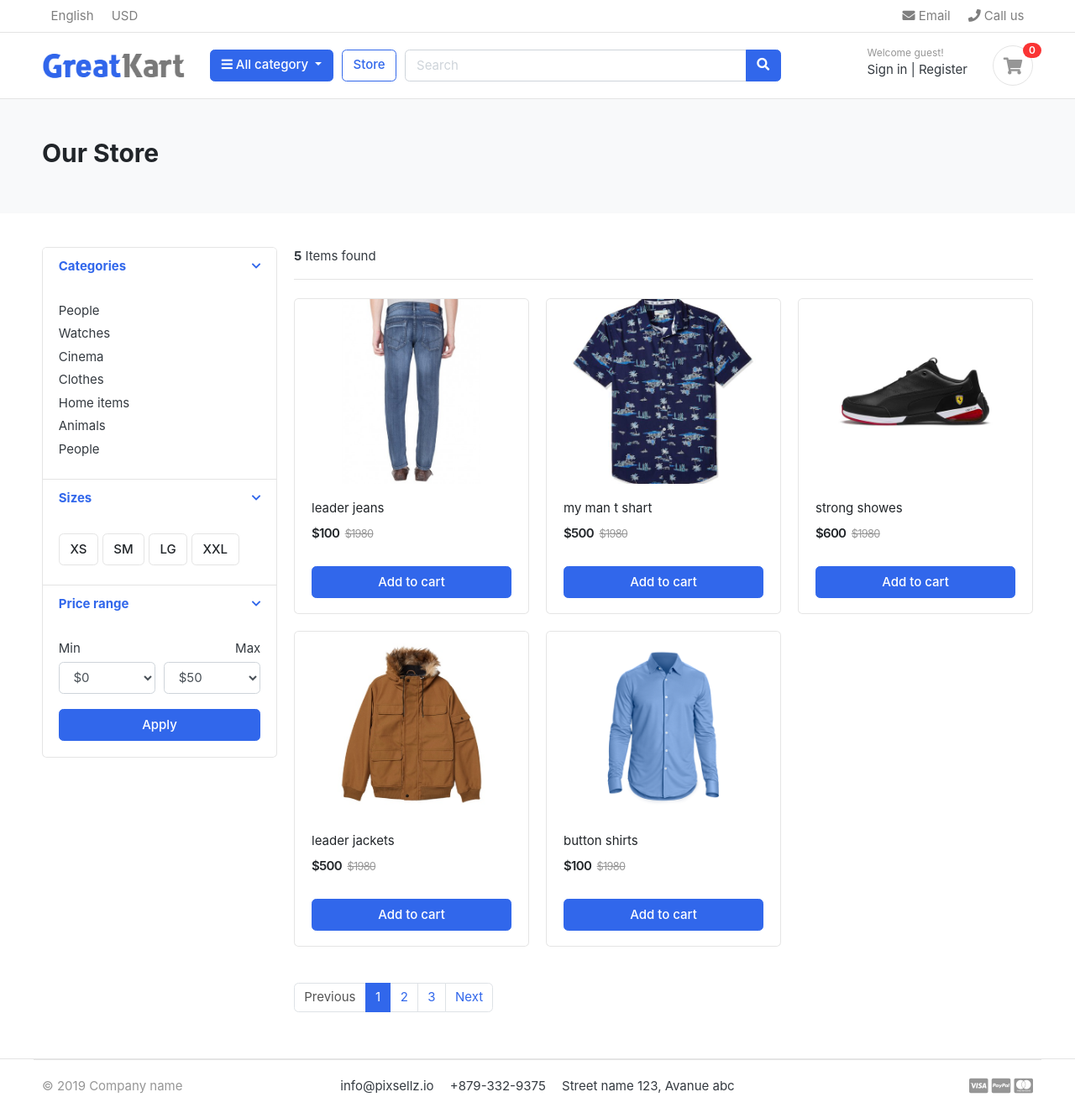
After one commit to kishanworking/ecommerce, a Django app: page /store/ in a window 1280 px wide. The commit adds this page. Shown: the whole page at 84% size. Run offline with Django 3.2, Linux system fonts and the light colour scheme; data comes from the database, SQL or seed files in the repository; some libraries are stand-ins or nearby versions; some web fonts are replaced.

Commit message:
category

```diff
--- /dev/null
+++ b/category_app/context_processors.py
@@ -0,0 +1,8 @@
+# for category showing
+# addit to setting .py
+
+from .models import Category
+
+def menu_links(request):
+    links = Category.objects.all()
+    return dict(links=links)
--- a/category_app/models.py
+++ b/category_app/models.py
@@ -1,5 +1,5 @@
 from django.db import models
-
+from django.urls import reverse
 # Create your models here.
 class Category(models.Model):
     category_name = models.CharField(max_length=50, unique=True)
@@ -12,5 +12,9 @@ class Category(models.Model):
         verbose_name_plural = 'categories'
 
 
+    # takeing url of perticular category
+    def get_url(self):
+        return reverse('products_by_category', args=[self.slug])
+
     def __str__(self):
         return self.category_name
--- a/greatkart/settings.py
+++ b/greatkart/settings.py
@@ -68,6 +68,7 @@ TEMPLATES = [
                 'django.template.context_processors.request',
                 'django.contrib.auth.context_processors.auth',
                 'django.contrib.messages.context_processors.messages',
+                'category_app.context_processors.menu_links',
             ],
         },
     },
--- a/greatkart/urls.py
+++ b/greatkart/urls.py
@@ -14,17 +14,21 @@ Including another URLconf
     2. Add a URL to urlpatterns:  path('blog/', include('blog.urls'))
 """
 from django.contrib import admin
-from django.urls import path
+from django.urls import include, path
 
 
-from . import views
 from django.conf.urls.static import static
 from django.conf import settings
-
+from . import views
 
 urlpatterns = [
     path('admin/', admin.site.urls),
 
     path('', views.home, name="home"),
 
+    # linking to store app urls.py
+    path('store/', include('store_app.urls')),
+
+
+
 ] + static(settings.MEDIA_URL, document_root = settings.MEDIA_ROOT)
--- a/store_app/urls.py
+++ b/store_app/urls.py
@@ -0,0 +1,12 @@
+
+from django.urls import path
+
+from . import views
+
+urlpatterns = [
+
+    path('', views.store, name="store"),
+    path('<slug:category_slug>/', views.store, name='products_by_category'),
+
+
+]
--- a/store_app/views.py
+++ b/store_app/views.py
@@ -1,3 +1,24 @@
-from django.shortcuts import render
+from django.shortcuts import render, get_object_or_404
+from .models import Product
+from category_app.models import Category
+# Create your views here.
 
-# Create your views here.
+def store(request, category_slug=None):
+
+    categories = None
+    products = None
+
+    # show data categories wies
+    if category_slug != None:
+        categories = get_object_or_404(Category, slug=category_slug)
+        products = Product.objects.filter(category=categories, is_available=True)
+        product_count = products.count()
+    else:
+        products = Product.objects.all().filter(is_available=True)
+        product_count = products.count()
+
+    context = {
+        'products': products,
+        'product_count' : product_count,
+    }
+    return render(request, 'store/store.html', context)
--- a/templates/includes/navbar.html
+++ b/templates/includes/navbar.html
@@ -41,16 +41,14 @@
                             <i class="fa fa-bars"></i> All category
                         </button>
                         <div class="dropdown-menu">
-                            <a class="dropdown-item" href="#">Machinery / Mechanical Parts / Tools </a>
-                            <a class="dropdown-item" href="#">Consumer Electronics / Home Appliances </a>
-                            <a class="dropdown-item" href="#">Auto / Transportation</a>
-                            <a class="dropdown-item" href="#">Apparel / Textiles / Timepieces </a>
-                            <a class="dropdown-item" href="#">Home & Garden / Construction / Lights </a>
-                            <a class="dropdown-item" href="#">Beauty & Personal Care / Health </a>
+                            {% for i in links %}
+                            {% comment %} for linking perticular category  {% endcomment %}
+                            <a class="dropdown-item" href="{{ i.get_url }}">{{ i.category_name }}</a>
+                            {% endfor %}
                         </div>
                     </div> <!-- category-wrap.// -->
                 </div> <!-- col.// -->
-                <a href="./store.html" class="btn btn-outline-primary">Store</a>
+                <a href="{% url 'store' %}" class="btn btn-outline-primary">Store</a>
                 <div class="col-lg  col-md-6 col-sm-12 col">
                     <form action="#" class="search">
                         <div class="input-group w-100">
--- /dev/null
+++ b/templates/store/store.html
@@ -0,0 +1,178 @@
+{% extends "base.html" %}
+{% load static %}
+
+
+{% block content %}
+
+<!-- ========================= SECTION PAGETOP ========================= -->
+    <section class="section-pagetop bg">
+    <div class="container">
+        <h2 class="title-page">Our Store</h2>
+
+    </div> <!-- container //  -->
+    </section>
+    <!-- ========================= SECTION INTRO END// ========================= -->
+
+    <!-- ========================= SECTION CONTENT ========================= -->
+<section class="section-content padding-y">
+    <div class="container">
+
+    <div class="row">
+        <aside class="col-md-3">
+
+    <div class="card">
+        <article class="filter-group">
+            <header class="card-header">
+                <a href="#" data-toggle="collapse" data-target="#collapse_1" aria-expanded="true" class="">
+                    <i class="icon-control fa fa-chevron-down"></i>
+                    <h6 class="title">Categories</h6>
+                </a>
+            </header>
+            <div class="filter-content collapse show" id="collapse_1" style="">
+                <div class="card-body">
+
+                    <ul class="list-menu">
+                    <li><a href="#">People  </a></li>
+                    <li><a href="#">Watches </a></li>
+                    <li><a href="#">Cinema  </a></li>
+                    <li><a href="#">Clothes  </a></li>
+                    <li><a href="#">Home items </a></li>
+                    <li><a href="#">Animals</a></li>
+                    <li><a href="#">People </a></li>
+                    </ul>
+
+                </div> <!-- card-body.// -->
+            </div>
+        </article> <!-- filter-group  .// -->
+        <article class="filter-group">
+            <header class="card-header">
+                <a href="#" data-toggle="collapse" data-target="#collapse_4" aria-expanded="true" class="">
+                    <i class="icon-control fa fa-chevron-down"></i>
+                    <h6 class="title">Sizes </h6>
+                </a>
+            </header>
+            <div class="filter-content collapse show" id="collapse_4" style="">
+                <div class="card-body">
+                  <label class="checkbox-btn">
+                    <input type="checkbox">
+                    <span class="btn btn-light"> XS </span>
+                  </label>
+
+                  <label class="checkbox-btn">
+                    <input type="checkbox">
+                    <span class="btn btn-light"> SM </span>
+                  </label>
+
+                  <label class="checkbox-btn">
+                    <input type="checkbox">
+                    <span class="btn btn-light"> LG </span>
+                  </label>
+
+                  <label class="checkbox-btn">
+                    <input type="checkbox">
+                    <span class="btn btn-light"> XXL </span>
+                  </label>
+            </div><!-- card-body.// -->
+            </div>
+        </article> <!-- filter-group .// -->
+
+        <article class="filter-group">
+            <header class="card-header">
+                <a href="#" data-toggle="collapse" data-target="#collapse_3" aria-expanded="true" class="">
+                    <i class="icon-control fa fa-chevron-down"></i>
+                    <h6 class="title">Price range </h6>
+                </a>
+            </header>
+            <div class="filter-content collapse show" id="collapse_3" style="">
+                <div class="card-body">
+
+                    <div class="form-row">
+                    <div class="form-group col-md-6">
+                      <label>Min</label>
+                      <!-- <input class="form-control" placeholder="$0" type="number"> -->
+                          <select class="mr-2 form-control">
+                            <option value="0">$0</option>
+                            <option value="50">$50</option>
+                            <option value="100">$100</option>
+                            <option value="150">$150</option>
+                            <option value="200">$200</option>
+                            <option value="500">$500</option>
+                            <option value="1000">$1000</option>
+                        </select>
+                    </div>
+                    <div class="form-group text-right col-md-6">
+                      <label>Max</label>
+                          <select class="mr-2 form-control">
+                            <option value="50">$50</option>
+                            <option value="100">$100</option>
+                            <option value="150">$150</option>
+                            <option value="200">$200</option>
+                            <option value="500">$500</option>
+                            <option value="1000">$1000</option>
+                            <option value="2000">$2000+</option>
+                        </select>
+                    </div>
+                    </div> <!-- form-row.// -->
+                    <button class="btn btn-block btn-primary">Apply</button>
+                </div><!-- card-body.// -->
+            </div>
+        </article> <!-- filter-group .// -->
+
+    </div> <!-- card.// -->
+
+        </aside> <!-- col.// -->
+        <main class="col-md-9">
+
+    <header class="border-bottom mb-4 pb-3">
+            <div class="form-inline">
+                <span class="mr-md-auto"><b>{{ product_count }}</b> Items found </span>
+
+            </div>
+    </header><!-- sect-heading -->
+
+    <div class="row">
+
+        {% for i in products %}
+        <div class="col-md-4">
+            <figure class="card card-product-grid">
+                <div class="img-wrap">
+
+                    <img src="{{i.images.url}}">
+
+                </div> <!-- img-wrap.// -->
+                <figcaption class="info-wrap">
+                    <div class="fix-height">
+                        <a href="./product-detail.html" class="title">{{i.product_name}}</a>
+                        <div class="price-wrap mt-2">
+                            <span class="price">${{i.price}}</span>
+                            <del class="price-old">$1980</del>
+                        </div> <!-- price-wrap.// -->
+                    </div>
+                    <a href="#" class="btn btn-block btn-primary">Add to cart </a>
+                </figcaption>
+            </figure>
+        </div> <!-- col.// -->
+        {% endfor %}
+
+    </div> <!-- row end.// -->
+
+
+
+    <nav class="mt-4" aria-label="Page navigation sample">
+      <ul class="pagination">
+        <li class="page-item disabled"><a class="page-link" href="#">Previous</a></li>
+        <li class="page-item active"><a class="page-link" href="#">1</a></li>
+        <li class="page-item"><a class="page-link" href="#">2</a></li>
+        <li class="page-item"><a class="page-link" href="#">3</a></li>
+        <li class="page-item"><a class="page-link" href="#">Next</a></li>
+      </ul>
+    </nav>
+
+        </main> <!-- col.// -->
+
+    </div>
+
+    </div> <!-- container .//  -->
+    </section>
+
+{% endblock %}
```
